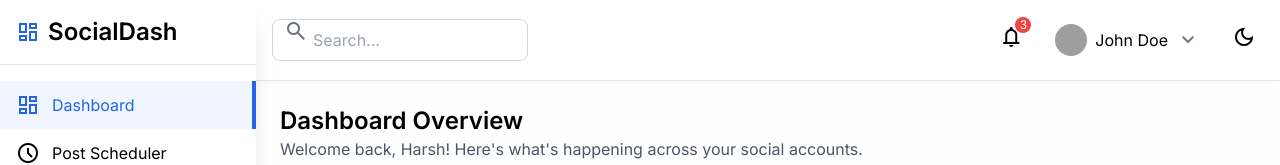
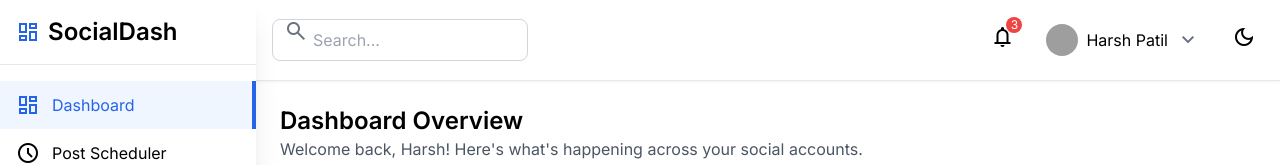
Before and after one commit to Guten-Morgen1302/Social-Media-Dashboard, a Next.js app: page / in a window 1280 px wide. Shown: the top 165 px of the page. Built offline with nearby package versions, Linux system fonts and the light colour scheme; grey boxes are pictures that could not be loaded.

Commit message:
Update header.tsx

```diff
--- a/components/header.tsx
+++ b/components/header.tsx
@@ -91,7 +91,7 @@ export default function Header() {
               width={32}
               height={32}
             />
-            <span>John Doe</span>
+            <span>Harsh Patil</span>
             <span className="material-symbols-outlined text-gray-500">expand_more</span>
           </button>
 
```
